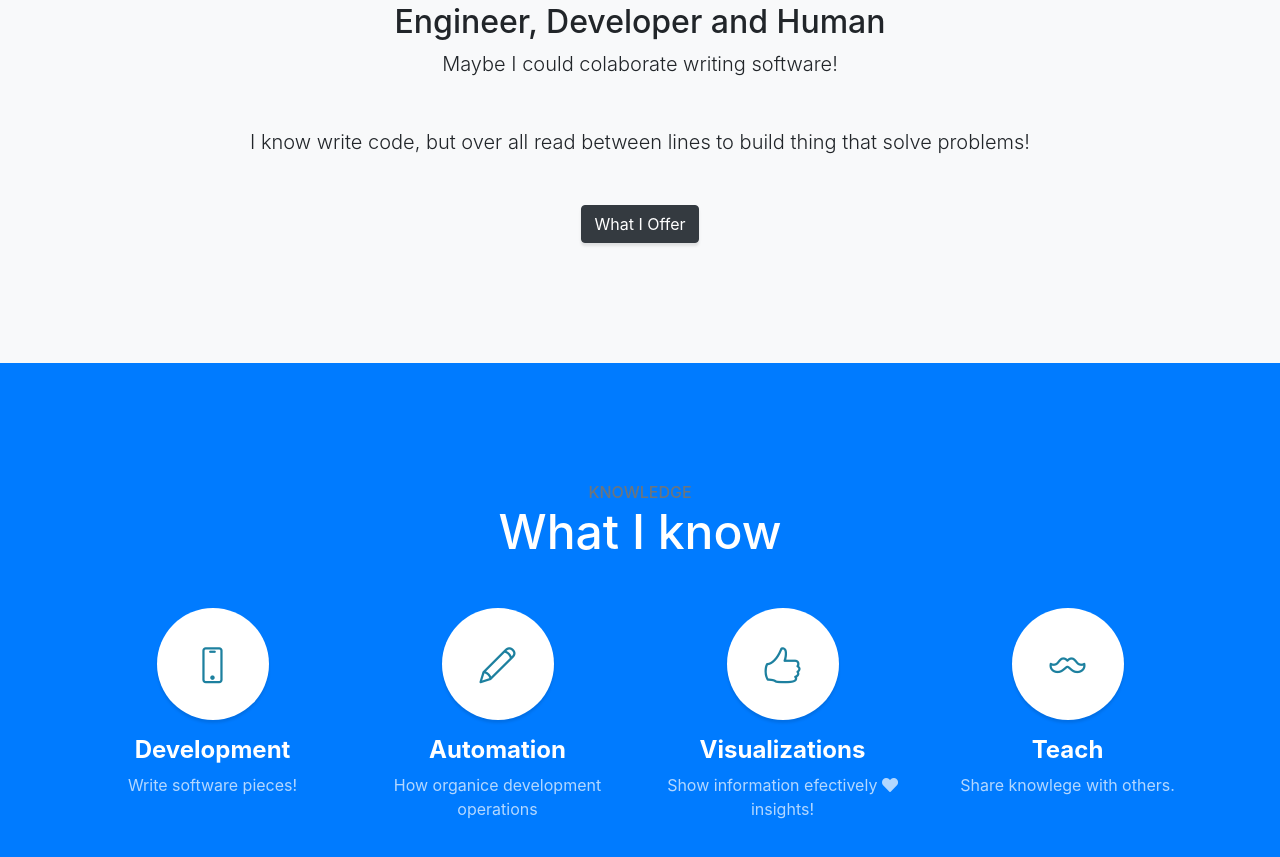
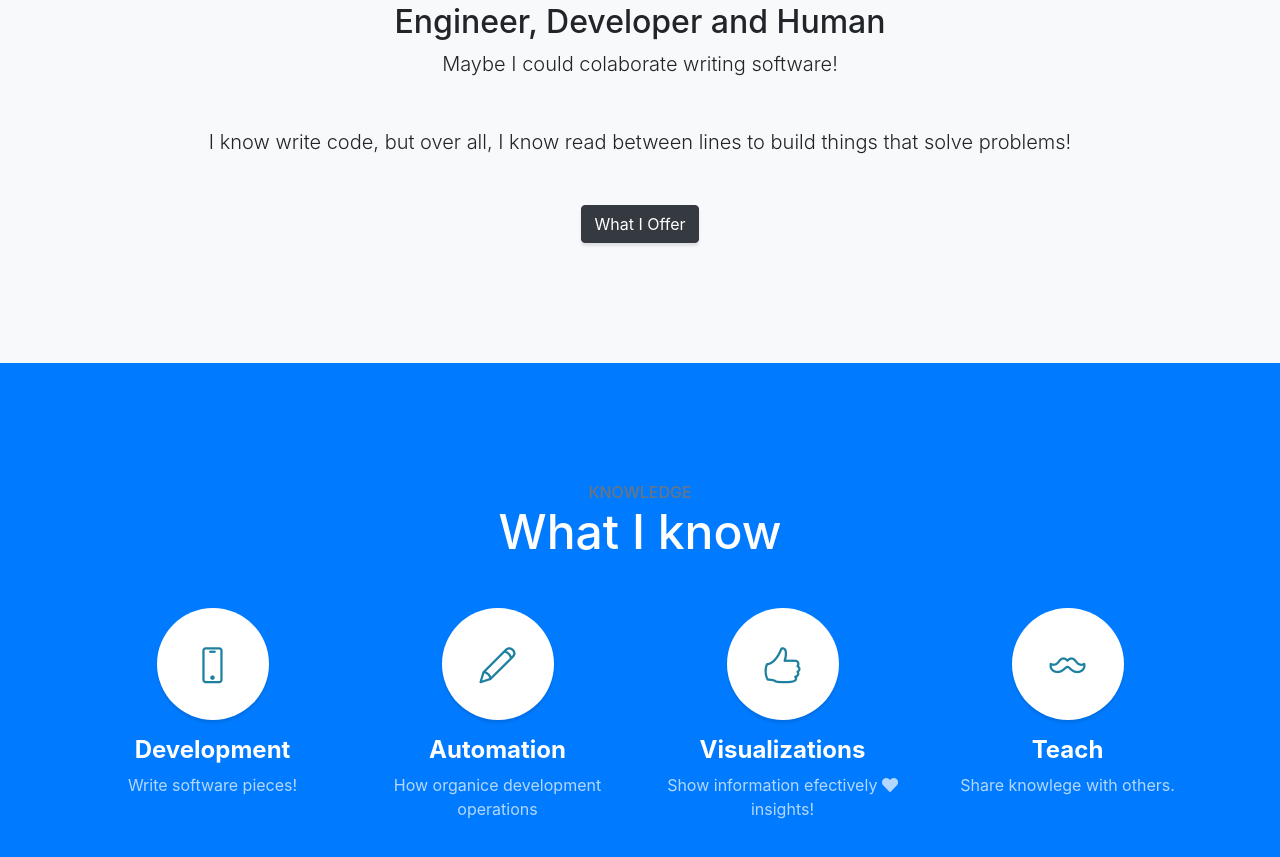
Before and after one commit to andreseslava/andreseslava.github.io, a website with bundled scripts: page index.html in a window 1280 px wide. Shown: the part 917-1774 px from the top of the page. Built offline with nearby package versions, Linux system fonts and the light colour scheme.

Commit message:
Update index.html
make english corrections

```diff
--- a/index.html
+++ b/index.html
@@ -77,7 +77,7 @@
         <div class="col-lg-10 mx-auto">
           <h2>Engineer, Developer and Human </h2>
           <p class="lead mb-5"> Maybe I could colaborate writing software!</p>
-          <p class="lead mb-5"> I know write code, but over all read between lines to build thing that solve problems!</p>
+          <p class="lead mb-5"> I know write code, but over all, I know read between lines to build things that solve problems!</p>
           <a class="btn btn-dark btn-xl js-scroll-trigger" href="#services">What I Offer</a>
         </div>
       </div>
```
